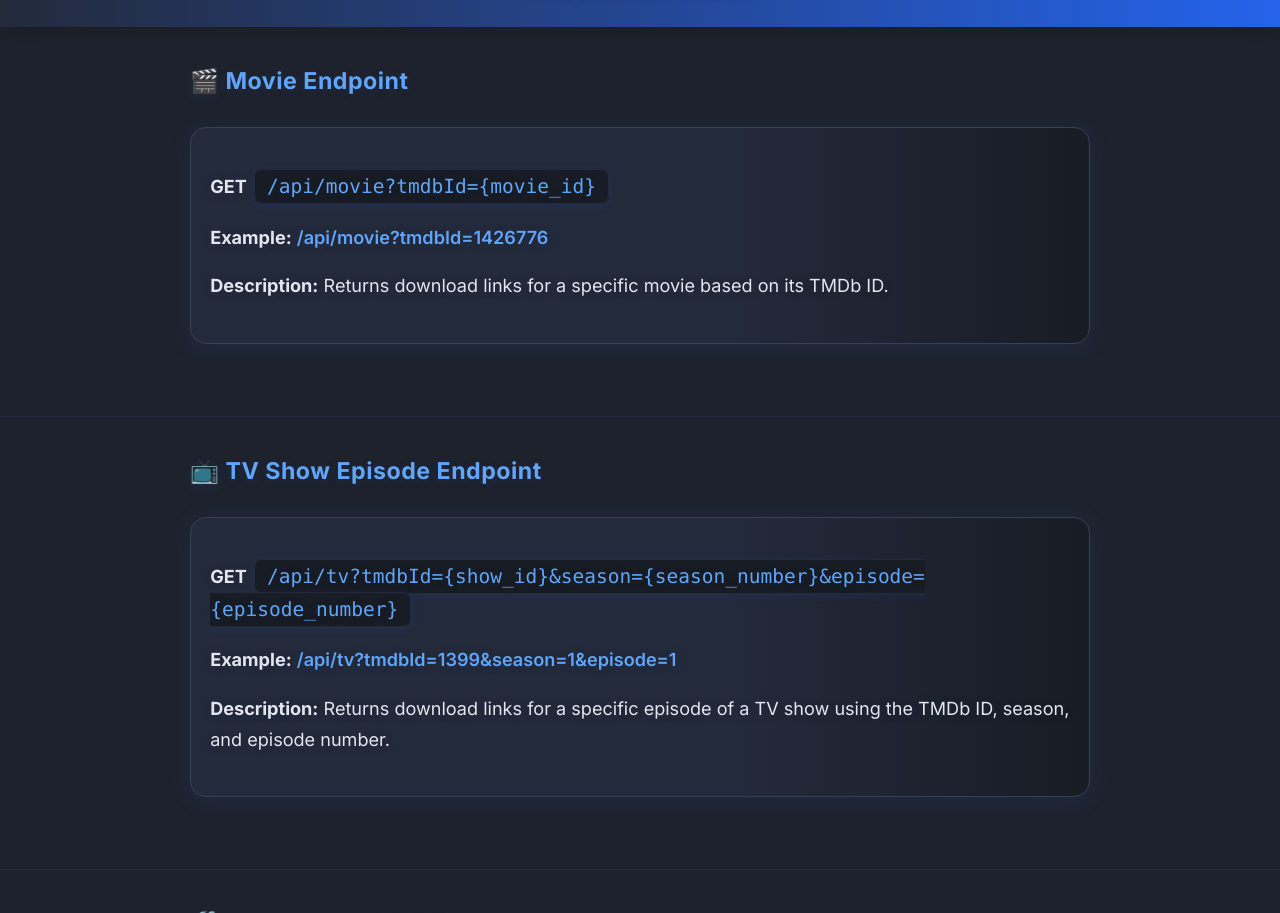
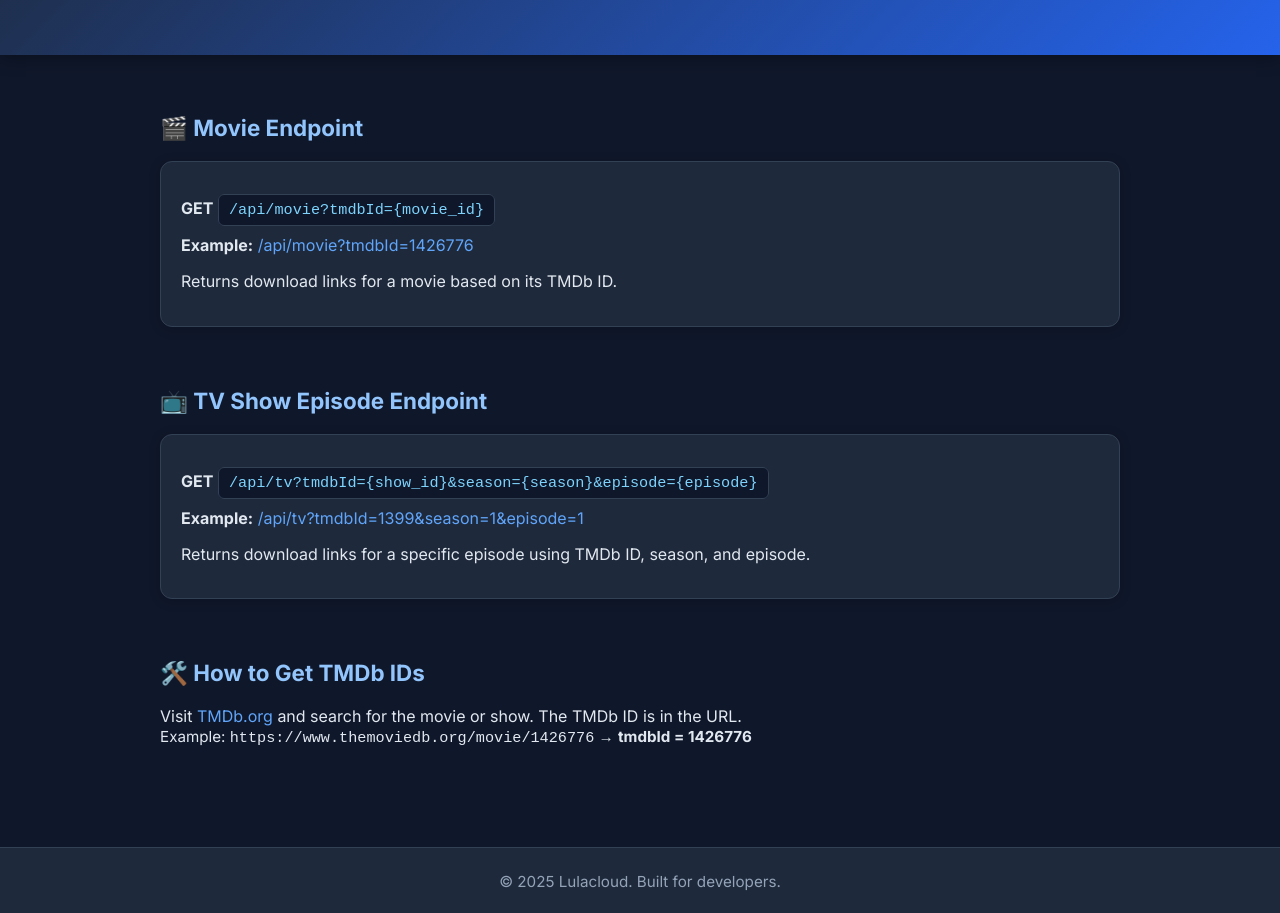
Before and after one commit to lulacloudapi/LulacloudApi, a website: page public/index.html in a window 1280 px wide. Shown: the part 168-1081 px from the top of the page. Drawn offline with Linux system fonts and the light colour scheme.

Commit message:
Update index.html

```diff
--- a/public/index.html
+++ b/public/index.html
@@ -3,223 +3,165 @@
 <head>
   <meta charset="UTF-8" />
   <meta name="viewport" content="width=device-width, initial-scale=1.0"/>
-  <title>Lulacoud Download API </title>
+  <title>Lulacloud Download API</title>
 
-  <!-- Google tag (gtag.js) -->
   <link href="https://fonts.googleapis.com/css2?family=Inter:wght@400;600;700&display=swap" rel="stylesheet">
   <style>
     html, body {
-      height: 100%;
       margin: 0;
       padding: 0;
-      box-sizing: border-box;
+      font-family: 'Inter', sans-serif;
+      background: #0f172a;
+      color: #e2e8f0;
     }
-    body {
-      font-family: 'Inter', Arial, sans-serif;
-      background: radial-gradient(ellipse at top left, #232a3b 60%, #181c24 100%);
-      color: #e3e6ee;
-      min-height: 100vh;
-      width: 100vw;
+
+    .header {
+      background: linear-gradient(135deg, #1e293b, #2563eb);
+      padding: 60px 20px 40px;
+      text-align: center;
+      box-shadow: 0 4px 16px rgba(0,0,0,0.3);
+    }
+
+    .header h1 {
+      font-size: 2.5rem;
+      font-weight: 700;
+      color: #fff;
       margin: 0;
-      padding: 0;
-      display: flex;
-      flex-direction: column;
-      overflow-x: hidden;
     }
-    .header {
-      width: 100vw;
-      background: linear-gradient(90deg, #232a3b 0%, #2563eb 100%);
-      padding: 40px 0 24px 0;
-      text-align: center;
-      box-shadow: 0 4px 24px rgba(0,0,0,0.18);
-      position: relative;
-      z-index: 2;
+
+    .header p {
+      margin-top: 12px;
+      font-size: 1.15rem;
+      color: #cbd5e1;
     }
-    .header h1 {
-      font-size: 2.7rem;
-      font-weight: 700;
-      letter-spacing: -1px;
-      color: #fff;
-      margin: 0 0 10px 0;
-      text-shadow: 0 2px 16px #2563eb44;
+
+    .highlight {
+      color: #60a5fa;
+      font-weight: 600;
     }
-    .header p {
-      color: #a5b4fc;
-      font-size: 1.18rem;
-      margin: 0;
-      font-weight: 500;
-      text-shadow: 0 1px 8px #232a3b88;
+
+    .main-content {
+      max-width: 960px;
+      margin: 0 auto;
+      padding: 40px 20px;
     }
-    .main-content {
-      flex: 1;
-      width: 100vw;
-      max-width: 100vw;
-      padding: 0;
-      margin: 0;
-      display: flex;
-      flex-direction: column;
-      align-items: stretch;
-      justify-content: flex-start;
-      position: relative;
-      z-index: 1;
+
+    .section {
+      margin-bottom: 60px;
     }
-    .section {
-      width: 100vw;
-      max-width: 100vw;
-      padding: 40px 0;
-      background: rgba(30,34,44,0.98);
-      border-bottom: 1px solid #232a3b;
-      box-sizing: border-box;
-      position: relative;
-      overflow: visible;
+
+    .section h2 {
+      font-size: 1.4rem;
+      margin-bottom: 1.2rem;
+      color: #93c5fd;
     }
-    .section-inner {
-      max-width: 900px;
-      margin: 0 auto;
-      padding: 0 32px;
+
+    .endpoint {
+      background: #1e293b;
+      border: 1px solid #334155;
+      border-radius: 12px;
+      padding: 20px;
+      box-shadow: 0 2px 12px rgba(0,0,0,0.2);
     }
-    h2 {
-      font-size: 1.45rem;
-      font-weight: 700;
-      margin-top: 0;
-      margin-bottom: 1.1rem;
-      color: #60a5fa;
-      letter-spacing: 0.5px;
-      text-shadow: 0 2px 12px #2563eb22;
+
+    .endpoint p {
+      font-size: 1rem;
+      margin-bottom: 0.9rem;
+      color: #e2e8f0;
     }
-    p {
-      font-size: 1.13rem;
-      margin-bottom: 1.1rem;
-      color: #e3e6ee;
-      line-height: 1.7;
-      text-shadow: 0 1px 8px #232a3b44;
+
+    .endpoint code {
+      background: #0f172a;
+      padding: 6px 10px;
+      border-radius: 6px;
+      font-size: 0.95rem;
+      font-family: 'Fira Mono', monospace;
+      border: 1px solid #334155;
+      color: #7dd3fc;
     }
-    code {
-      background: #181c24;
-      color: #60a5fa;
-      padding: 5px 12px;
-      border-radius: 8px;
-      font-size: 1.08em;
-      font-family: 'Fira Mono', 'Consolas', monospace;
-      margin: 0 2px;
-      box-shadow: 0 2px 8px #2563eb22;
-      border: 1px solid #232a3b;
-    }
-    .endpoint {
-      background: linear-gradient(90deg, #232a3b 60%, #181c24 100%);
-      border: 1px solid #374151;
-      border-radius: 16px;
-      padding: 1.5rem 1.2rem;
-      margin: 2rem 0;
-      box-shadow: 0 4px 24px #2563eb22;
-      transition: box-shadow 0.2s;
-    }
-    .endpoint h2 {
-      margin-top: 0;
-      color: #60a5fa;
-      font-size: 1.15rem;
-      font-weight: 600;
-      text-shadow: 0 2px 12px #2563eb22;
-    }
+
     a {
       color: #60a5fa;
       text-decoration: none;
-      transition: color 0.2s;
-      word-break: break-all;
-      font-weight: 600;
+      font-weight: 500;
     }
+
     a:hover {
-      color: #2563eb;
       text-decoration: underline;
+      color: #3b82f6;
     }
+
     .footer {
-      width: 100vw;
-      background: linear-gradient(90deg, #232a3b 0%, #2563eb 100%);
+      background: #1e293b;
       text-align: center;
-      padding: 28px 0 16px 0;
-      color: #a5b4fc;
-      font-size: 1.08rem;
-      margin-top: auto;
-      letter-spacing: 0.5px;
-      box-shadow: 0 -2px 16px #232a3b88;
+      padding: 24px 0;
+      font-size: 0.95rem;
+      color: #94a3b8;
+      border-top: 1px solid #334155;
     }
-    .highlight {
-      color: #60a5fa;
-      font-weight: 700;
-      font-size: 1.08em;
+
+    @media (max-width: 640px) {
+      .header h1 {
+        font-size: 1.8rem;
       }
-    @media (max-width: 700px) {
-      .section-inner {
-        padding: 0 8px;
+      .header p {
+        font-size: 1rem;
       }
-      .header h1 {
-        font-size: 1.45rem;
-      }
-      h2 {
-        font-size: 1.1rem;
-      }
-      .endpoint {
-        padding: 1rem 0.5rem;
-        border-radius: 10px;
+      .section h2 {
+        font-size: 1.15rem;
       }
     }
   </style>
 </head>
 <body>
   <div class="header">
-    <h1>Lulacloud Download API </h1>
+    <h1>Lulacloud Download API</h1>
     <p>
-      Fetch direct download links for <span class="highlight">movies</span> and <span class="highlight">TV episodes</span> using TMDb IDs.<br>
-      <span class="highlight">Fast, simple, and free.</span>
+      Fetch direct download links for <span class="highlight">movies</span> and <span class="highlight">TV episodes</span> using TMDb IDs.<br />
+      <span class="highlight">Fast</span>, <span class="highlight">simple</span>, and <span class="highlight">free</span>.
     </p>
   </div>
+
   <div class="main-content">
     <div class="section">
-      <div class="section-inner">
       <h2>🎬 Movie Endpoint</h2>
       <div class="endpoint">
         <p><strong>GET</strong> <code>/api/movie?tmdbId={movie_id}</code></p>
-          <p>
-            <strong>Example:</strong>
+        <p><strong>Example:</strong>
           <a href="/api/movie?tmdbId=1426776" target="_blank">
             /api/movie?tmdbId=1426776
           </a>
         </p>
-          <p>
-            <strong>Description:</strong> Returns download links for a specific movie based on its TMDb ID.
-          </p>
+        <p>Returns download links for a movie based on its TMDb ID.</p>
       </div>
     </div>
-    </div>
+
     <div class="section">
-      <div class="section-inner">
       <h2>📺 TV Show Episode Endpoint</h2>
       <div class="endpoint">
-          <p><strong>GET</strong> <code>/api/tv?tmdbId={show_id}&season={season_number}&episode={episode_number}</code></p>
-          <p>
-            <strong>Example:</strong>
+        <p><strong>GET</strong> <code>/api/tv?tmdbId={show_id}&season={season}&episode={episode}</code></p>
+        <p><strong>Example:</strong>
           <a href="/api/tv?tmdbId=1399&season=1&episode=1" target="_blank">
             /api/tv?tmdbId=1399&season=1&episode=1
           </a>
         </p>
+        <p>Returns download links for a specific episode using TMDb ID, season, and episode.</p>
+      </div>
+    </div>
+
+    <div class="section">
+      <h2>🛠️ How to Get TMDb IDs</h2>
       <p>
-            <strong>Description:</strong> Returns download links for a specific episode of a TV show using the TMDb ID, season, and episode number.
+        Visit <a href="https://www.themoviedb.org" target="_blank">TMDb.org</a> and search for the movie or show. The TMDb ID is in the URL.<br />
+        <span style="font-size:0.95rem;">
+          Example: <code>https://www.themoviedb.org/movie/1426776</code> → <strong>tmdbId = 1426776</strong>
+        </span>
       </p>
     </div>
   </div>
-    </div>
-    <div class="section">
-      <div class="section-inner">
-        <h2>🛠️ How to Get TMDb IDs</h2>
-        <p>
-          Find TMDb IDs at <a href="https://www.themoviedb.org" target="_blank">TMDb.org</a> by searching for a movie or show and checking the URL.<br>
-          <span style="font-size:0.98em;">Example: <code>https://www.themoviedb.org/movie/1426776</code> → <strong>tmdbId = 1426776</strong></span>
-        </p>
-      </div>
-    </div>
-  </div>
+
   <div class="footer">
-    &copy; 2025 Lulacloud Download API
+    &copy; 2025 Lulacloud. Built for developers.
   </div>
 </body>
 </html>
```
Lines whose indentation alone changed are shown as unchanged.
